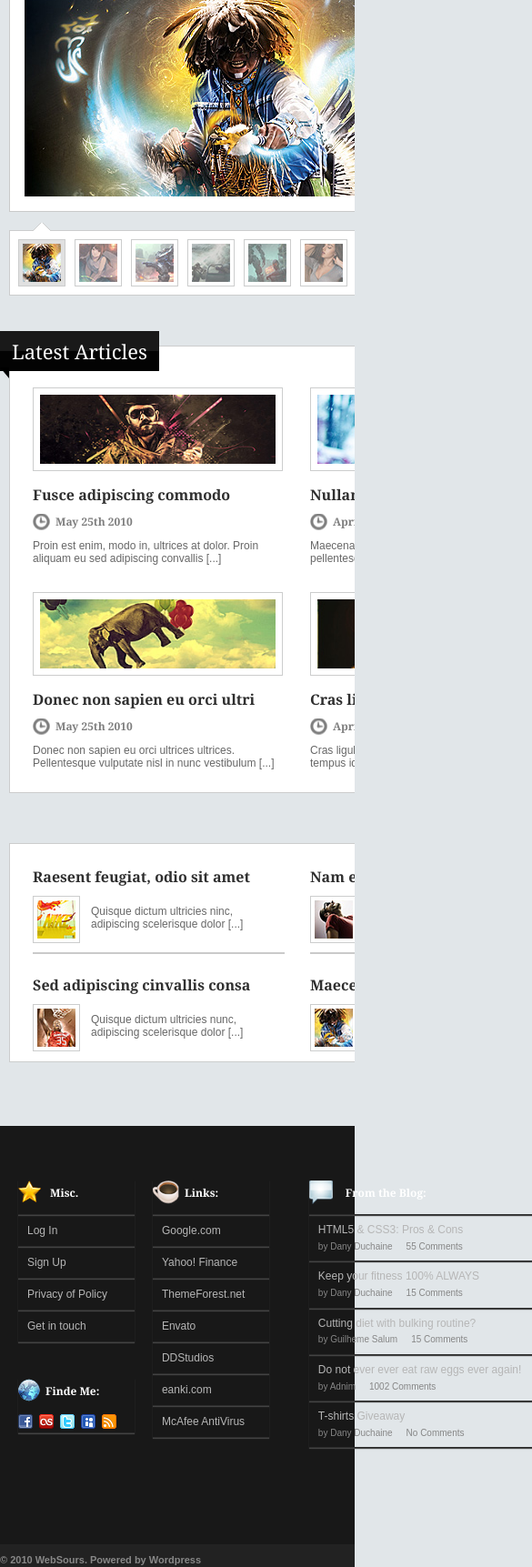
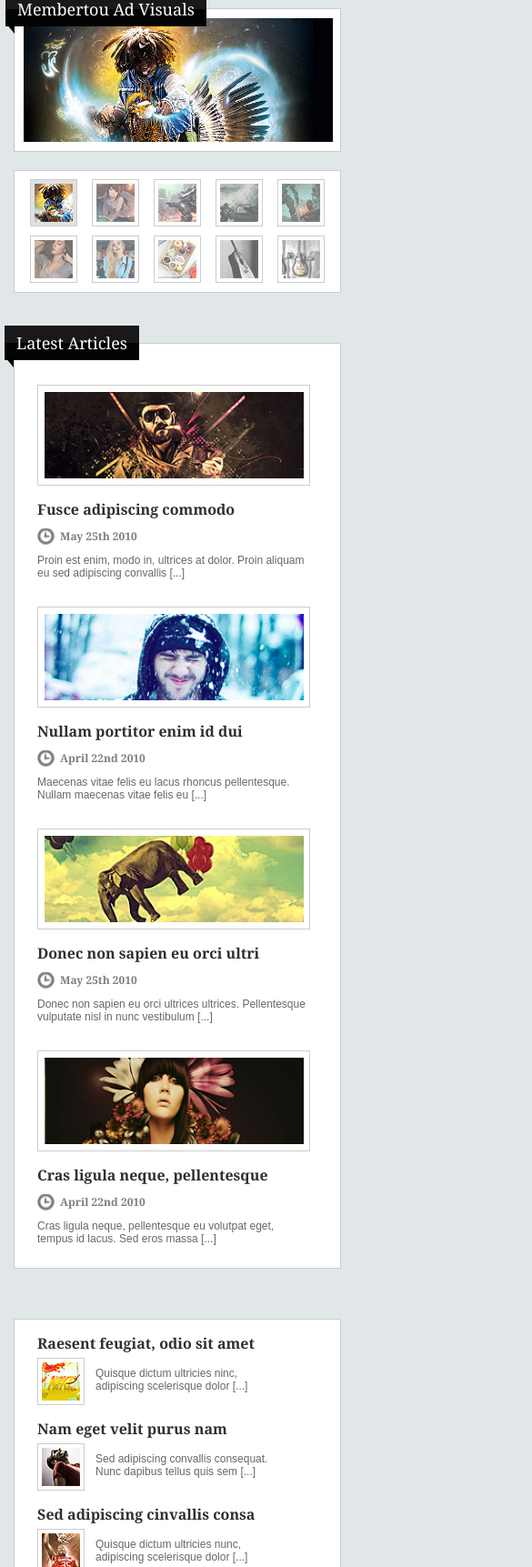
Before and after one commit to mast777/project1, a website: page app/index.html in a window 390 px wide. Shown: the part 277-2000 px from the top of the page at 91% size, 585 px wide, since content can reach past the window. Drawn offline with nearby package versions, Linux system fonts and the light colour scheme.

Commit message:
Upgrade to Adaptive Web Design

```diff
--- a/app/css/main.css
+++ b/app/css/main.css
@@ -21,7 +21,7 @@ body {
 }
 .footer {
 	background: #181818;
-	height: 495px;
+	min-height: 495px;
 	margin-top: -495px;
 	position: relative;
 }
@@ -30,6 +30,7 @@ body {
 	width: 960px;
 	margin: 0 auto;
 	position: relative;
+	transition: width .3s ease;
 }
 
 .nav-blocks {
@@ -142,6 +143,7 @@ body {
 }
 .slider-image {
 	display: block;
+	width: 600px;
 }
 .title-block {
 	background: linear-gradient(to top, #030303 50%, #191919 50%);
@@ -162,7 +164,7 @@ body {
 	border-right: 0 solid transparent;
 	position: absolute;
 	left: 0;
-	top: 40px;
+	top: 39px;
 }
 
 .slider-controls {
@@ -236,7 +238,6 @@ body {
 	outline: 0px solid green;
 	float: left;
 	width: 275px;
-	min-height: 100px;
 	margin: 15px;
 }
 
@@ -288,7 +289,7 @@ body {
 .block-article2 {
 	list-style: none;
 	border: 1px solid #cccdcd;
-	padding: 10px;
+	padding: 10px 10px 20px 10px ;
 	margin: 0;
 }
 .article2-cont {
@@ -300,7 +301,6 @@ body {
 	outline: 0px solid green;
 	float: left;
 	width: 275px;
-	min-height: 100px;
 	margin:0 15px;
 }
 
@@ -418,7 +418,7 @@ body {
 	cursor: pointer;
 	display: block;
 	float: left;
-	width: 24.18%;
+	width: 24.17%;
 	transition:all .3s ease;
 	text-align: center;
 	text-transform:uppercase;
@@ -624,6 +624,9 @@ body {
 /*Block Right END-------------*/
 
 /* FOOTER START*/
+.footer-top {
+	outline: 1px solid red;
+}
 .fotop-blocks {
 	width: 33.32%;
 	outline: 0px solid #fff;
@@ -639,8 +642,7 @@ body {
 }
 
 .fo-block1 li {
-	border-bottom: 1px solid #2c2c2c;
-	box-shadow: 0 1px 1px #434343;
+	border-bottom: 2px solid #2c2c2c;
 }
 .fo-block1 li h2 {
 	font:bold 12px/27px Georgia, serif;
@@ -714,8 +716,7 @@ body {
 }
 
 .fo-block2 li {
-	border-bottom: 1px solid #2c2c2c;
-	box-shadow: 0 1px 1px #434343;
+	border-bottom: 2px solid #2c2c2c;
 }
 .fo-block2 li h2 {
 	background: url(../img/icon-footer-blog.png) no-repeat;
@@ -759,7 +760,7 @@ body {
 	margin: 8px 0;
 }
 .fo-form-intext, .fo-form textarea {
-	width: 100%;
+	width: 95%;
 	background: #383838;
 	border-radius: 6px;
 	border: none;
--- /dev/null
+++ b/app/css/mobil.css
@@ -0,0 +1,82 @@
+
+
+@media screen and (max-width: 980px) {
+  .container {
+		width: 657px
+	}
+  .slider {
+    padding: 10px;
+  }
+  .slider-image {
+  	width: 310px;
+  }
+  .title-block {
+    font-size: 18px;
+  }
+  .triangle {
+    top: 34px;
+  }
+  .banner {
+    display: none;
+  }
+  .triangle-img-slide {
+    display: none;
+  }
+  .slider-control {
+    margin-bottom: 10px;
+  }
+  .slider-controls {
+    padding-bottom: 0;
+  }
+  .line-cont {
+    display: none;
+  }
+
+  .block-article2 {
+    padding-bottom: 10px;
+  }
+  .block-article-cont2 {
+    margin-bottom: 10px;
+  }
+  .part2-title a {
+    margin: 5px 0;
+  }
+}
+
+@media screen and (max-width: 657px) {
+  .container {
+    width: 360px;
+  }
+  .nav-block-link {
+    padding: 7px 5px;
+  }
+  .slider-image {
+    width: 340px;
+  }
+  .block-right {
+    display: none;
+  }
+  .content-main {
+    padding: 0;
+  }
+  .slider-control {
+    margin: 0 8px 10px;
+  }
+  .block-article-cont {
+    width: 300px;
+  }
+  .part-image img {
+    width: 285px;
+    height: 95px;
+  }
+  .fotop-blocks {
+    float: none;
+    width: 100%;
+  }
+  .author {
+    display: none;
+  }
+  .copyright {
+    width: 100%;
+  }
+}
--- a/app/index.html
+++ b/app/index.html
@@ -5,7 +5,9 @@
 	<title>WebSource</title>
 	<link rel="stylesheet" href="normalize.css">
 	<link rel="stylesheet" href="css/main.css">
-	<link rel="stylesheet" href="/fancybox/jquery.fancybox-1.3.4.css" type="text/css" media="screen" />
+	<link rel="stylesheet" href="css/mobil.css">
+	<link rel="stylesheet" href="https://cdnjs.cloudflare.com/ajax/libs/fancybox/3.1.20/jquery.fancybox.min.css">
+	<!-- <link rel="stylesheet" href="/fancybox/jquery.fancybox-1.3.4.css" type="text/css" media="screen" /> -->
 </head>
 <body>
 	<div class="wrapper">
@@ -349,7 +351,7 @@
 							</div>
 							<div class="more-videos clearfix">
 								<h4>More videos</h4>
-								<a id="single_image" href="https://youtu.be/XlakYcYJmZY"><img src="img/mini-img1.jpg" alt=""></a>
+								<a href="https://youtu.be/XlakYcYJmZY"><img src="img/mini-img1.jpg" alt=""></a>
 								<a href="https://youtu.be/XlakYcYJmZY"><img src="img/mini-img2.jpg" alt=""></a>
 								<a href="https://youtu.be/XlakYcYJmZY"><img src="img/mini-img3.jpg" alt=""></a>
 								<a href="https://youtu.be/XlakYcYJmZY"><img src="img/mini-img4.jpg" alt=""></a>
@@ -456,7 +458,7 @@
 	</footer>
 
 	<script src="js/jquery-3.2.1.min.js"></script>
-	<script type="text/javascript" src="fancybox/jquery.fancybox-1.3.4.pack.js"></script>
+	<script src="https://cdnjs.cloudflare.com/ajax/libs/fancybox/3.1.20/jquery.fancybox.min.js"></script>
 	<script src="js/main.js"></script>
 	<script>document.write('<script src="http://' + (location.host || 'localhost').split(':')[0] + ':35729/livereload.js?snipver=1"></' + 'script>')</script>
 </body>
--- a/app/js/main.js
+++ b/app/js/main.js
@@ -20,4 +20,16 @@
  	changeImg();
  });
 
-$("a#single_image").fancybox();
+// $("#single_image").fancybox();
+
+// $('.you-link').fancybox({
+//         openEffect  : 'none',
+//         closeEffect : 'none',
+//         helpers : {
+//             media : {}
+//         }
+//     });
+    $("#you-link").fancybox({
+    		'transitionIn'	: 'none',
+    		'transitionOut'	: 'none'
+    	});
```
